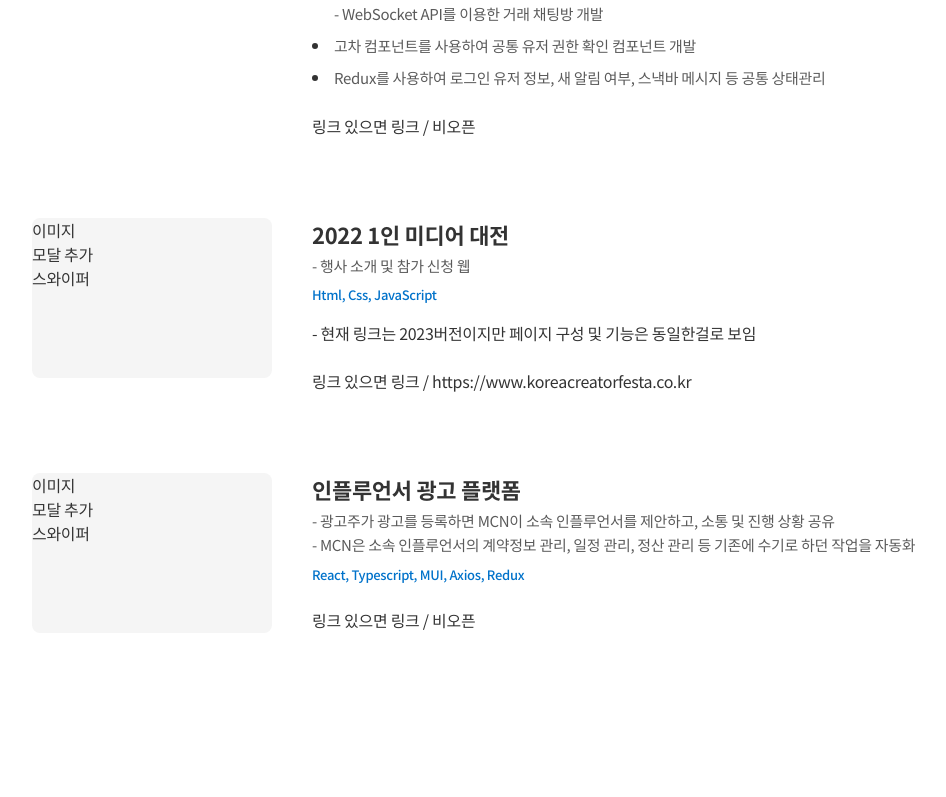
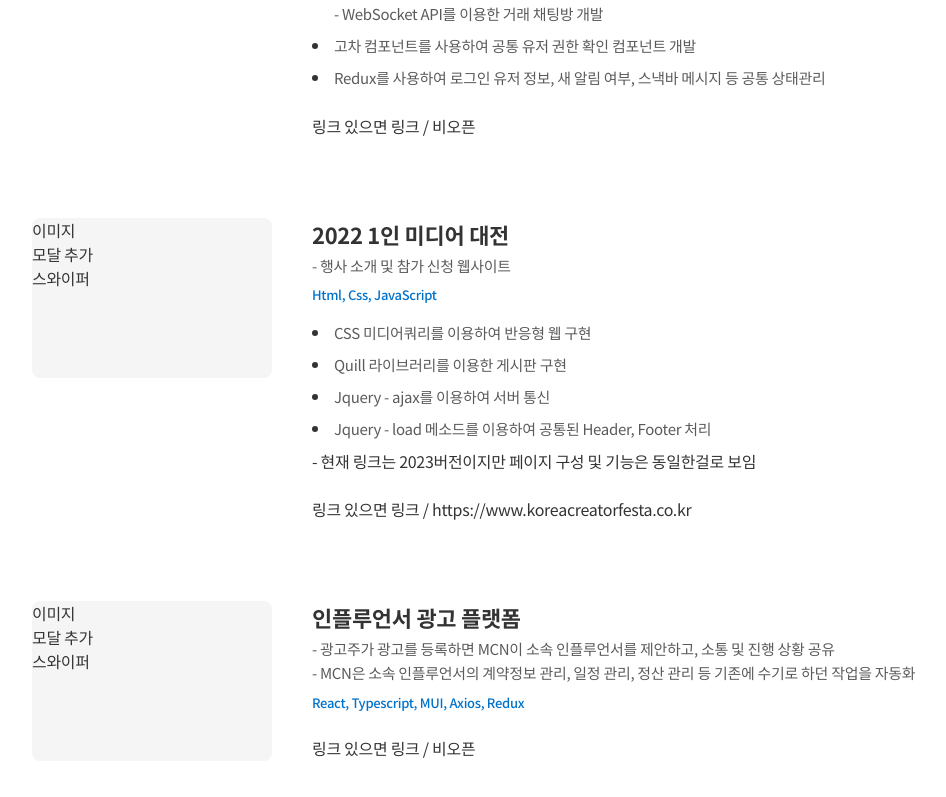
Before and after one commit to qpow1018/my-portfolio, a React (Create React App) app: page / in a window 1280 px wide. Shown: the part 1705-2502 px from the top of the page, without its empty margins (68-1014 px from the left). Before the commit the page ends 2438 px from the top, so only its background shows below. Built offline with nearby package versions, Linux system fonts and the light colour scheme.

Commit message:
Feat: add MediaFestival content

```diff
--- a/src/components/Project/ProjectData/MediaFestival.tsx
+++ b/src/components/Project/ProjectData/MediaFestival.tsx
@@ -1,18 +1,44 @@
 import { Box } from '@mui/material';
 
 import ProjectDataContainer from './ProjectDataContainer';
+import ProjectText from './ProjectText';
 
 export default function MediaFestival() {
   return (
     <ProjectDataContainer
       title='2022 1인 미디어 대전'
       description={[
-        '- 행사 소개 및 참가 신청 웹',
+        '- 행사 소개 및 참가 신청 웹사이트',
       ]}
       skills={'Html, Css, JavaScript'}
       website='https://www.koreacreatorfesta.co.kr'
     >
-- 현재 링크는 2023버전이지만 페이지 구성 및 기능은 동일한걸로 보임
+      <Box sx={{ marginBottom: '8px' }}>
+        <ProjectText type='dot'>
+          CSS 미디어쿼리를 이용하여 반응형 웹 구현
+        </ProjectText>
+      </Box>
+
+      <Box sx={{ marginBottom: '8px' }}>
+        <ProjectText type='dot'>
+          Quill 라이브러리를 이용한 게시판 구현
+        </ProjectText>
+      </Box>
+
+      <Box sx={{ marginBottom: '8px' }}>
+        <ProjectText type='dot'>
+          Jquery - ajax를 이용하여 서버 통신
+        </ProjectText>
+      </Box>
+
+      <Box sx={{ marginBottom: '8px' }}>
+        <ProjectText type='dot'>
+          Jquery - load 메소드를 이용하여 공통된 Header, Footer 처리
+        </ProjectText>
+      </Box>
+
+      - 현재 링크는 2023버전이지만 페이지 구성 및 기능은 동일한걸로 보임
+
     </ProjectDataContainer>
   );
 }
```
